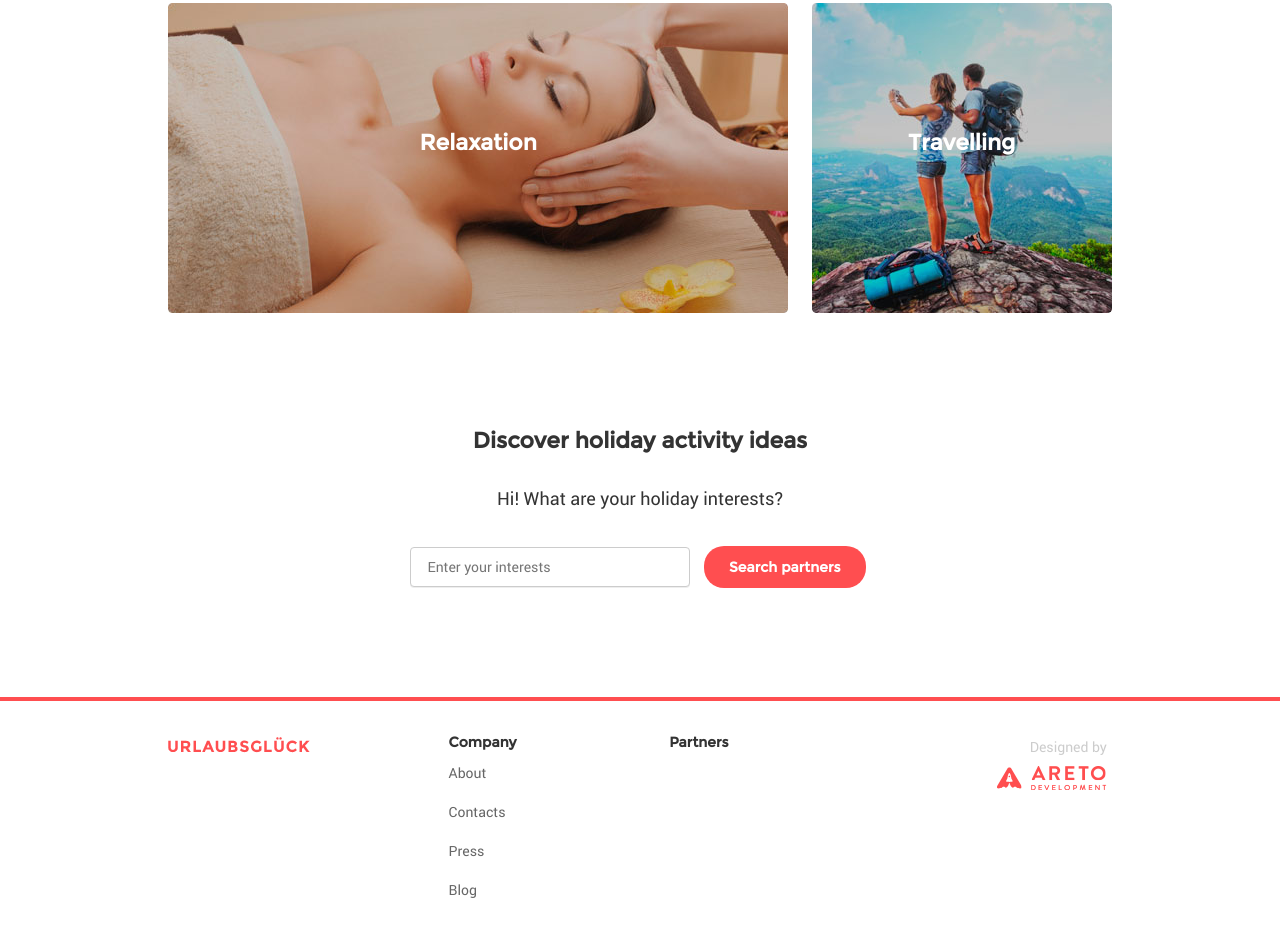
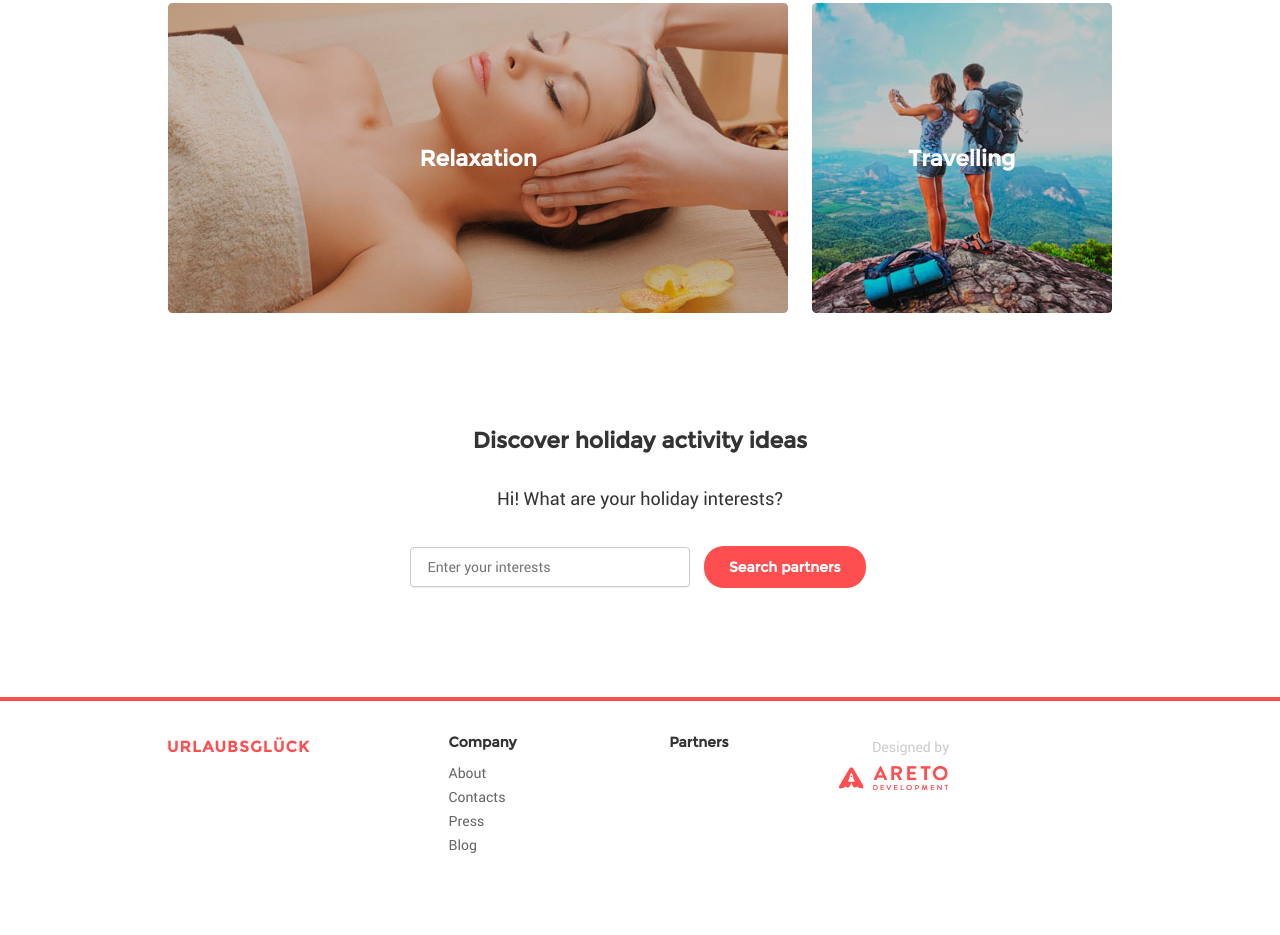
Before and after one commit to Florina33/frontend-ui-urlaubsgluck, a website: page src/index.html in a window 1280 px wide. Shown: the part 2617-3552 px from the top of the page. After the commit the page ends 3492 px from the top, so only its background shows below. Drawn offline with Linux system fonts and the light colour scheme; files whose address does not match are found by name; a web font is replaced by a local one.

Commit message:
fix footer and add attribute size for picture and fix form search

```diff
--- a/src/css/index.css
+++ b/src/css/index.css
@@ -58,8 +58,6 @@ body {
 	max-width: 1440px;
 	width: 100%;
 	margin: 0 auto;
-	min-height: 100%;
-	height: auto;
 }
 
 img {
@@ -345,7 +343,6 @@ colors
 /* Middle
 ----------------------------------------------------------------------------- */
 .content-wrapper {
-	padding-bottom: 198px;
 	margin: 0 auto;
 }
 
@@ -592,8 +589,6 @@ colors
 
 .wrapper-images a {
 	text-decoration: none;
-	-webkit-border-radius: 4px;
-	-moz-border-radius: 4px;
 	border-radius: 4px;
 	behavior: url(/pie/PIE.htc);
 	overflow: hidden;
@@ -616,6 +611,7 @@ colors
 	vertical-align: middle;
 	height: 310px;
 	box-sizing: border-box;
+	padding: 0;
 	z-index: 1;
 }
 
@@ -684,7 +680,7 @@ colors
 	font-size: 14px;
 	line-height: normal;
 	font-weight: 300;
-	font-family: 'Roboto', 'Arial', sans-serif;
+	font-family: Roboto, Arial, sans-serif;
 	padding-left: 16px;
 	box-sizing: border-box;
 }
@@ -702,16 +698,17 @@ colors
 /* Footer
 ----------------------------------------------------------------------------- */
 .footer {
-	margin: -198px auto 0;
 	min-width: 320px;
 	max-width: 100%;
 	width: 100%;
-	height: 198px;
 	position: relative;
 	display: block;
+	border-top: 4px solid #ff4e50;
+	padding-top: 36px;
 }
 
-.footer img {
+.footer img,
+.footer a {
 	display: inline-block;
 }
 
@@ -720,26 +717,20 @@ colors
 	margin: 0 auto;
 }
 
-.footer-wrapper p {
+.footer a {
+	text-decoration: none;
+	font-size: 14px;
+	font-weight: inherit;
 	line-height: 24px;
-}
-
-.footer::before {
-	content: '';
-	display: block;
-	width: 100%;
-	height: 4px;
-	background-color: #ff4e50;
-	margin-bottom: 36px;
-}
-
-.footer a {
-	display: inline-block;
-	text-decoration: none;
+	font-family: inherit;
 }
 
 .footer h5 {
 	line-height: 10px;
+}
+
+.footer .font-small {
+	margin-bottom: 10px;
 }
 
 .footer-logo,
@@ -750,6 +741,10 @@ colors
 	vertical-align: top;
 	width: 23%;
 	text-align: left;
+}
+
+.footer-partners {
+	display: inline-block;
 }
 
 .footer-menu {
@@ -814,6 +809,10 @@ colors
 		padding-left: 0;
 	}
 
+	.footer-partners {
+		width: 100%;
+	}
+
 	.menu-list .item-list {
 		width: auto;
 	}
--- a/src/index.html
+++ b/src/index.html
@@ -171,8 +171,8 @@
 							<h3 class="font-white">Extreme Sports
 								and Expeditions</h3>
 							<img srcset="./gallary/extreme_sports_mobile.jpg 767w,
-														./gallary/extreme_sports.jpg 1440w"
-                src="./gallary/extreme_sports.jpg" width="300" height="310" alt="Экстремальный вид спорта скалолазанье" />
+														./gallary/extreme_sports.jpg 1440w" src="./gallary/extreme_sports.jpg"
+							 width="300" height="310" alt="Экстремальный вид спорта скалолазанье" />
 						</a>
 					</li>
 					<li class="item-image-small"><a href="#" class="item-link">
@@ -209,9 +209,9 @@
 				<h3 class="font-dark">Discover holiday activity
 					ideas</h3>
 				<h4>Hi! What are your holiday interests?</h4>
-        <form class="form-search">
+				<form class="form-search" action="#">
 					<input class="input-search font-input" type="text" placeholder="Enter your interests" />
-          <button class="btn-search" type="button">Search partners</button>
+					<button class="btn-search" type="submit">Search partners</button>
 				</form>
 
 			</section>
@@ -228,32 +228,18 @@
 			<div class="footer-menu">
 				<h5>Company</h5>
 				<ul class="menu-list">
-          <li class="item-list"><a href="#" class="font-grey">
-              <p>
-                About
-              </p>
-            </a></li>
-          <li class="item-list"><a href="#" class="font-grey">
-              <p>
-                Contacts
-              </p>
-            </a></li>
-          <li class="item-list"><a href="#" class="font-grey">
-              <p>
-                Press
-              </p>
-            </a></li>
-          <li class="item-list"><a href="#" class="font-grey">
-              <p>
-                Blog
-              </p>
-            </a></li>
+					<li class="item-list"><a href="#" class="font-grey">About</a></li>
+					<li class="item-list"><a href="#" class="font-grey">Contacts</a></li>
+					<li class="item-list"><a href="#" class="font-grey">Press</a></li>
+					<li class="item-list"><a href="#" class="font-grey">Blog</a></li>
 				</ul>
 			</div>
+			<div class="footer-partners">
 				<h5>Partners</h5>
+			</div>
 			<div class="footer-designed">
-        <span class="font-small font-light-grey">Designed by</span>
-        <img src="./images/logo_areto.png" alt="Logo designed Areto" />
+				<div class="font-small font-light-grey">Designed by</div>
+				<img src="./images/logo_areto.png" alt="Logo designed Areto" width="110" height="24" />
 			</div>
 		</div>
 	</footer><!-- .footer -->
```
Lines whose indentation alone changed are shown as unchanged.
